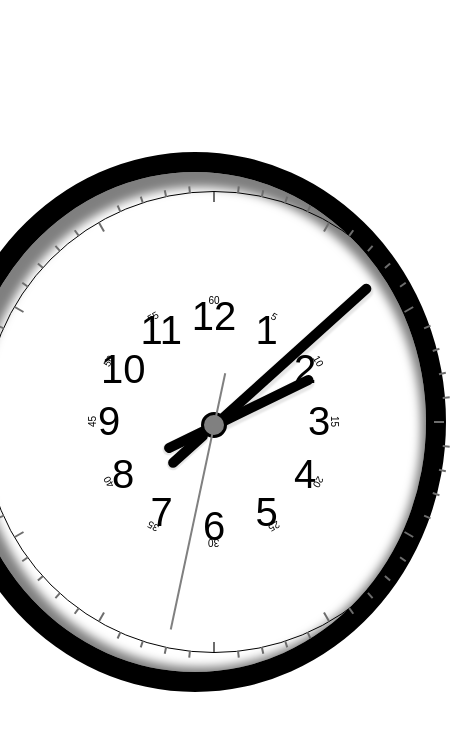
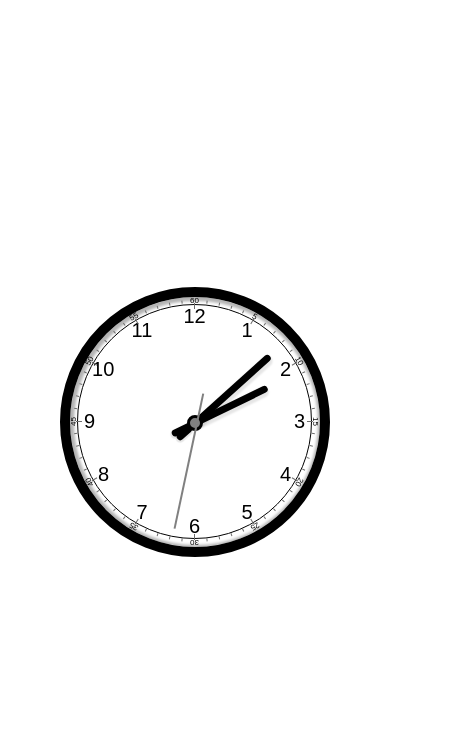
Before and after one commit to Bosco98/AnalogCalender, a plain HTML site: page index.html in a window 390 px wide. Shown: the whole page, 450 px wide, since content can reach past the window. Drawn offline with Linux system fonts and the light colour scheme.

Commit message:
Update clock.css

```diff
--- a/clock.css
+++ b/clock.css
@@ -152,3 +152,77 @@ body {
   z-index: 100;
   font-family: Arial, Helvetica, sans-serif;
 }
+@media screen and (max-width: 560px) {
+  .clockBody {
+    height: 250px;
+    width: 250px;
+    border: 10px solid black;
+    box-shadow: inset 1px 1px 3px 3px rgba(0, 0, 0, 0.3);
+
+  }
+  .clockCircle {
+    position: relative;
+    background-color: transparent;
+    height: 233px;
+    width: 233px;
+    top: 7px;
+    left: 7px;
+  }
+  .number {
+    font-size: 20px;
+  }
+  .dot {
+    height: 10px;
+    width: 10px;
+    border-radius: 50%;
+    right: 5px;
+    bottom: -8px;
+  }
+  .numberMinute {
+    font-size: 8px;
+  }
+  .hourHand {
+    width: 7px;
+    height: 80px;
+  }
+  .hourHand::before {
+    width: 100%;
+    height: 22px;
+    top: 84px;
+  }
+
+  .minuteHand {
+    width: 7px;
+    height: 100px;
+  }
+  .minuteHand::before {
+    width: 100%;
+    height: 18px;
+    top: 106px;
+  }
+  .secondHand {
+    width: 2px;
+    height: 108px;
+    left: 4px;
+    position: absolute;
+  }
+  .secondHand::after {
+    width: 100%;
+    height: 26%;
+    left: 0;
+    top: 110px;
+  }
+  .clockDial {
+    position: absolute;
+    height: 225px;
+    width: 1px;
+    border-top: 6px solid rgb(109, 109, 109);
+    border-bottom: 6px solid rgb(109, 109, 109);
+  }
+  .clockDialMinute {
+    height: 236px;
+    width: 1px;
+    border-top: 3px solid rgb(109, 109, 109);
+    border-bottom: 3px solid rgb(109, 109, 109);
+  }
+}
```
